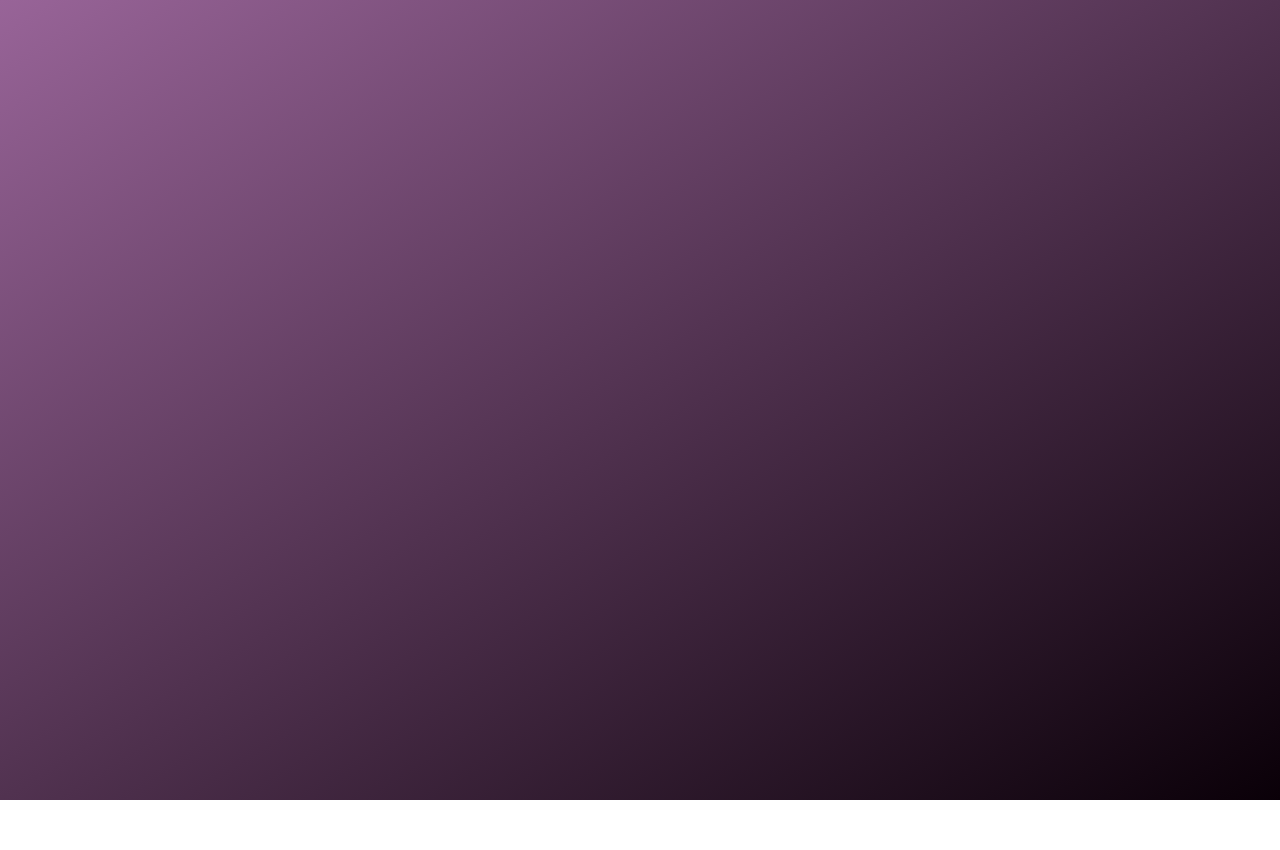
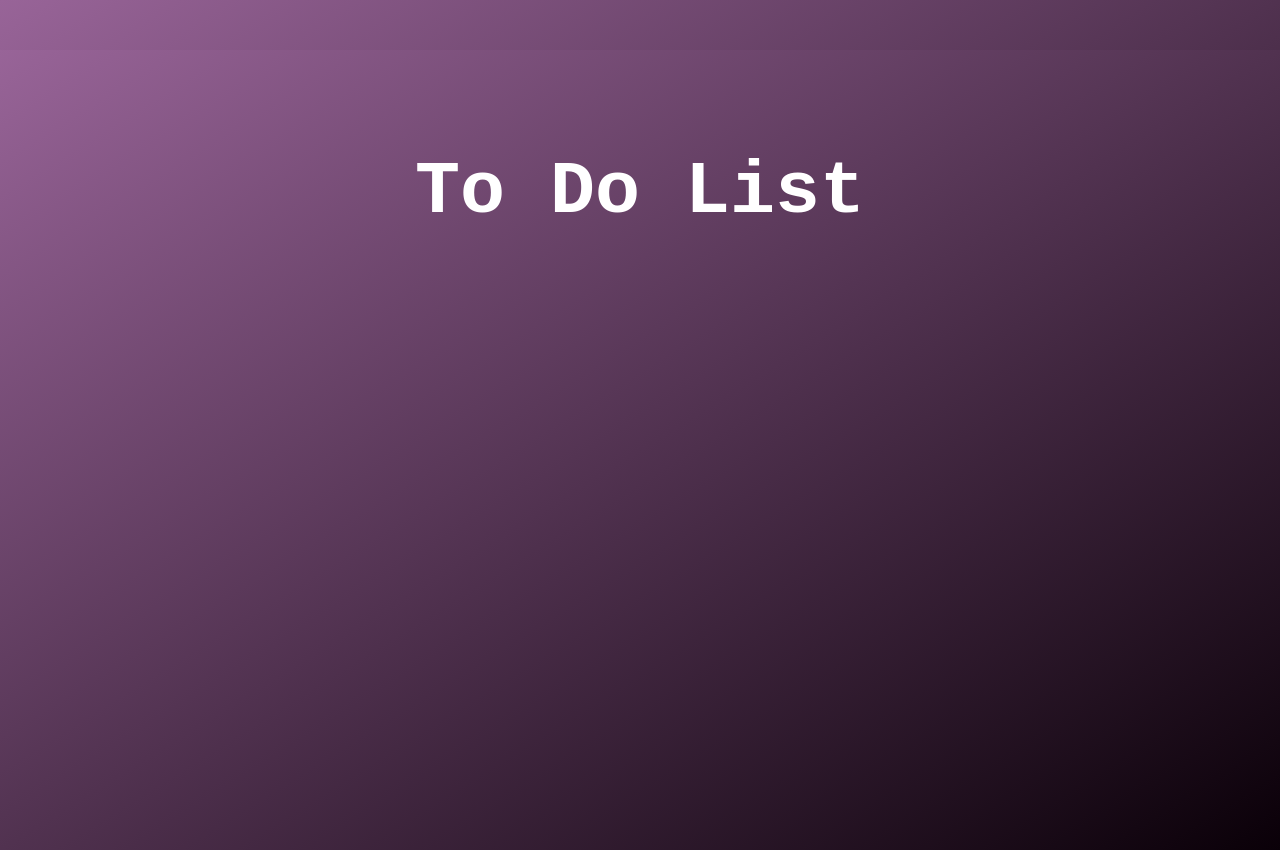
Before and after one commit to mannatkgill/To-Do-Web-App, a plain HTML site: page index.html in a window 1280 px wide. Before the commit the page ends 800 px from the top, so only its background shows below. Drawn offline with Linux system fonts and the light colour scheme.

Commit message:
Added Title
Added "To Do List" title

```diff
--- a/index.html
+++ b/index.html
@@ -7,6 +7,6 @@
     <link rel="stylesheet" href="style.css">
 </head>
 <body>
-
+    <h1>To Do List</h1>
 </body>
 </html>
--- a/style.css
+++ b/style.css
@@ -4,5 +4,11 @@ body, html{
     margin: 0;
     padding: 0;
     background-image: linear-gradient(to bottom right, rgb(152, 100, 152), rgb(10, 0, 8));
-
 }
+h1{
+    color: white;
+    text-align: center;
+    font-size: 75px;
+    font-family: 'Courier New', Courier, monospace;
+    padding: 100px;
+}
```
